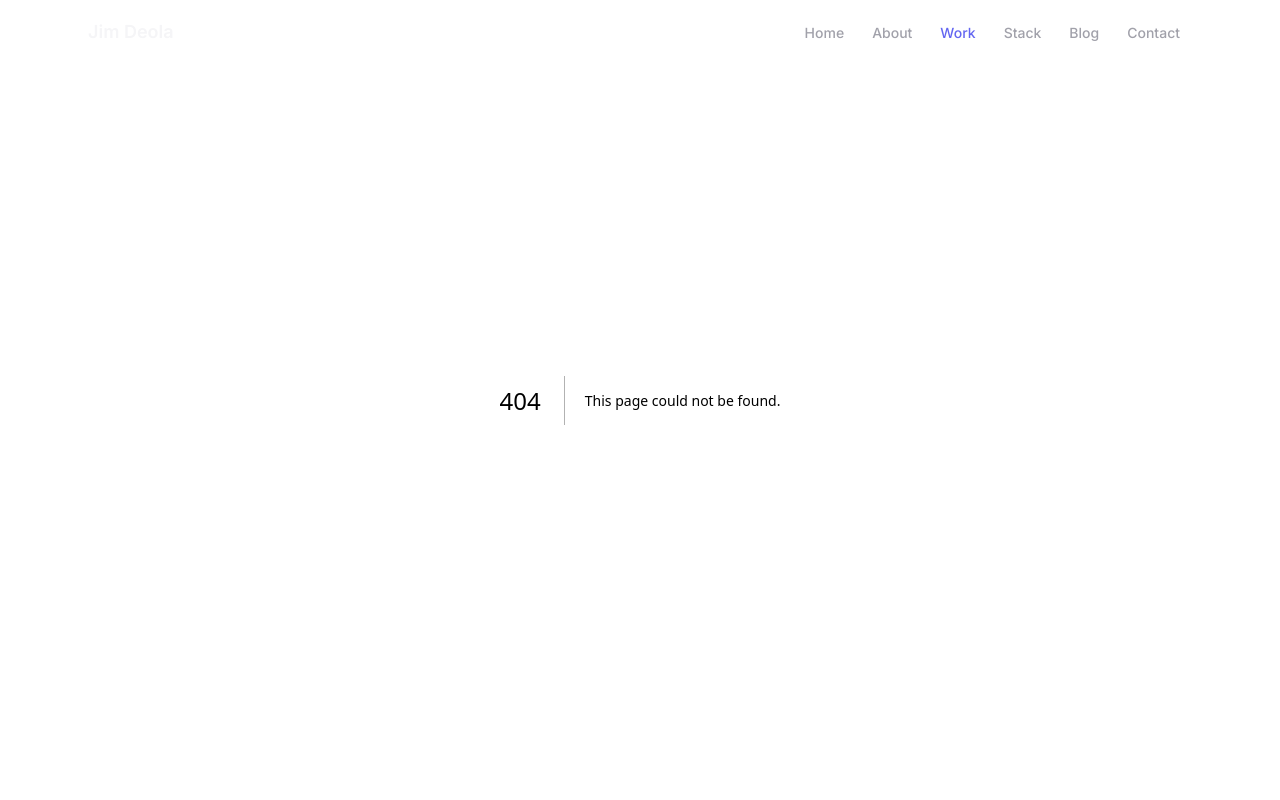
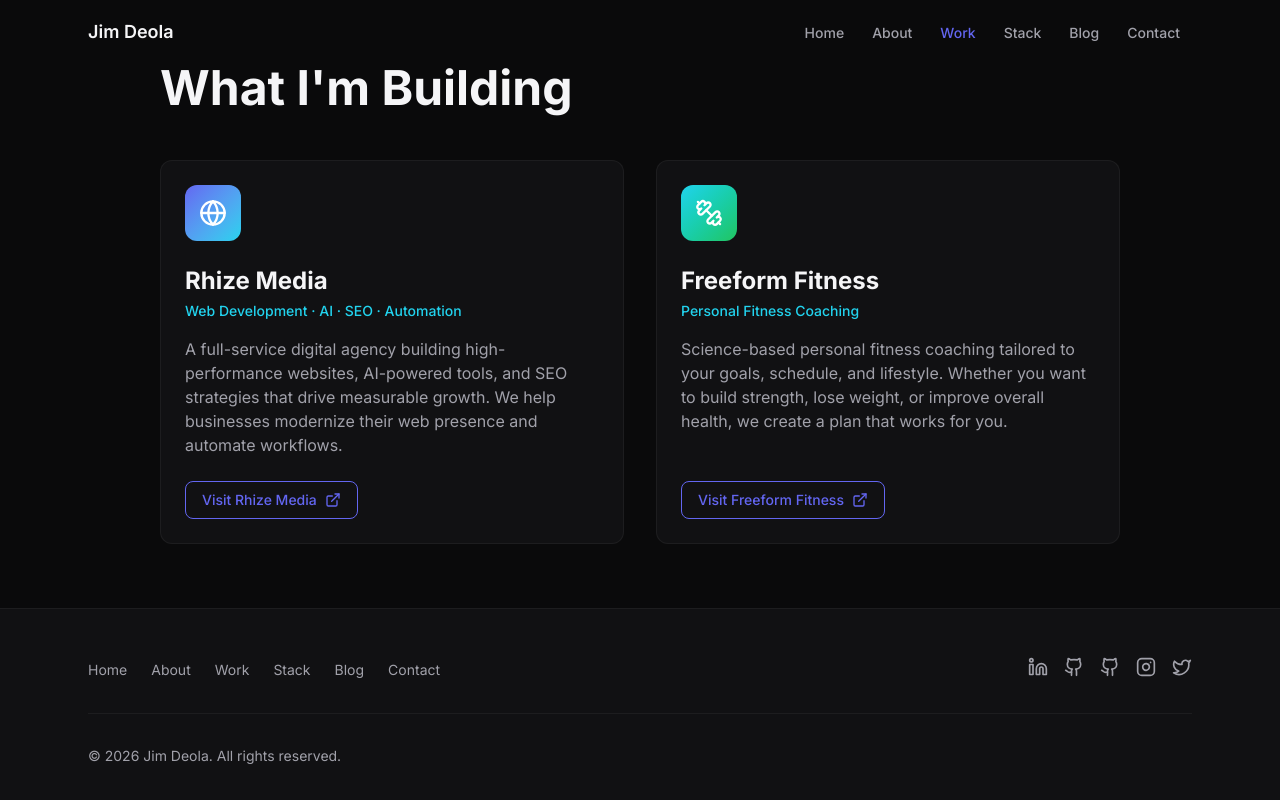
Before and after one commit to jdeola/jimdeola.com, a Next.js app: page /work in a window 1280 px wide. Before the commit this address had no page. Shown: the top 800 px of the page. Built offline with nearby package versions, Linux system fonts and the light colour scheme.

Commit message:
feat(S03/T03): work page with Rhize Media and Freeform Fitness cards
Key files: src/app/work/page.tsx, src/components/sections/WorkCards.tsx

```diff
--- /dev/null
+++ b/src/app/work/page.tsx
@@ -0,0 +1,22 @@
+import type { Metadata } from 'next';
+import { WorkCards } from '@/components/sections/WorkCards';
+
+export const metadata: Metadata = {
+  title: 'Work',
+  description:
+    "Jim Deola's businesses — Rhize Media (web development, AI, SEO agency) and Freeform Fitness (personal fitness coaching).",
+  openGraph: {
+    title: 'Work | Jim Deola',
+    description:
+      "Jim Deola's businesses — Rhize Media (web development, AI, SEO agency) and Freeform Fitness (personal fitness coaching).",
+    url: 'https://jimdeola.com/work',
+  },
+};
+
+export default function WorkPage() {
+  return (
+    <main className="mx-auto max-w-5xl px-4 py-16 sm:px-6 lg:px-8">
+      <WorkCards />
+    </main>
+  );
+}
--- /dev/null
+++ b/src/components/sections/WorkCards.tsx
@@ -0,0 +1,79 @@
+'use client';
+
+import { Globe, Dumbbell, ExternalLink } from 'lucide-react';
+import { AnimatedSection } from '@/components/ui/AnimatedSection';
+import { Card } from '@/components/ui/Card';
+import { Button } from '@/components/ui/Button';
+
+const businesses = [
+  {
+    icon: Globe,
+    title: 'Rhize Media',
+    tagline: 'Web Development · AI · SEO · Automation',
+    description:
+      'A full-service digital agency building high-performance websites, AI-powered tools, and SEO strategies that drive measurable growth. We help businesses modernize their web presence and automate workflows.',
+    href: 'https://rhize.media',
+    gradient: 'from-accent to-accent-secondary',
+  },
+  {
+    icon: Dumbbell,
+    title: 'Freeform Fitness',
+    tagline: 'Personal Fitness Coaching',
+    description:
+      'Science-based personal fitness coaching tailored to your goals, schedule, and lifestyle. Whether you want to build strength, lose weight, or improve overall health, we create a plan that works for you.',
+    href: 'https://freeformnutrition.net',
+    gradient: 'from-accent-secondary to-success',
+  },
+] as const;
+
+export function WorkCards() {
+  return (
+    <section>
+      <AnimatedSection>
+        <h1 className="mb-12 text-4xl font-bold text-text-primary sm:text-5xl">
+          What I&apos;m Building
+        </h1>
+      </AnimatedSection>
+
+      <div className="grid grid-cols-1 gap-8 md:grid-cols-2">
+        {businesses.map((biz) => (
+          <AnimatedSection key={biz.title}>
+            <Card hover className="flex h-full flex-col">
+              <div
+                className={`mb-6 flex h-14 w-14 items-center justify-center rounded-xl bg-gradient-to-br ${biz.gradient}`}
+              >
+                <biz.icon className="h-7 w-7 text-white" />
+              </div>
+
+              <h2 className="text-2xl font-bold text-text-primary">
+                {biz.title}
+              </h2>
+
+              <p className="mt-1 text-sm font-medium text-accent-secondary">
+                {biz.tagline}
+              </p>
+
+              <p className="mt-4 flex-1 text-text-secondary">
+                {biz.description}
+              </p>
+
+              <div className="mt-6">
+                <Button
+                  as="a"
+                  href={biz.href}
+                  target="_blank"
+                  rel="noopener noreferrer"
+                  variant="secondary"
+                  size="md"
+                >
+                  Visit {biz.title}
+                  <ExternalLink className="ml-2 h-4 w-4" />
+                </Button>
+              </div>
+            </Card>
+          </AnimatedSection>
+        ))}
+      </div>
+    </section>
+  );
+}
```
